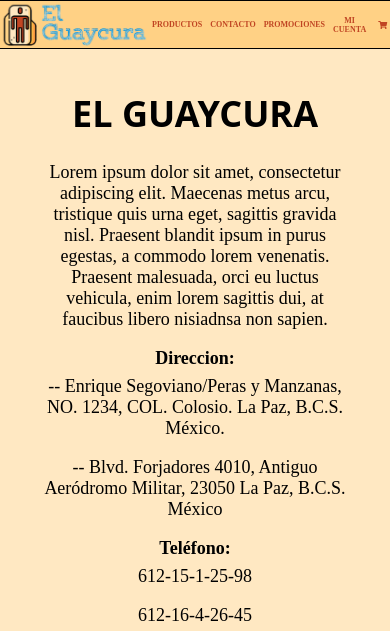
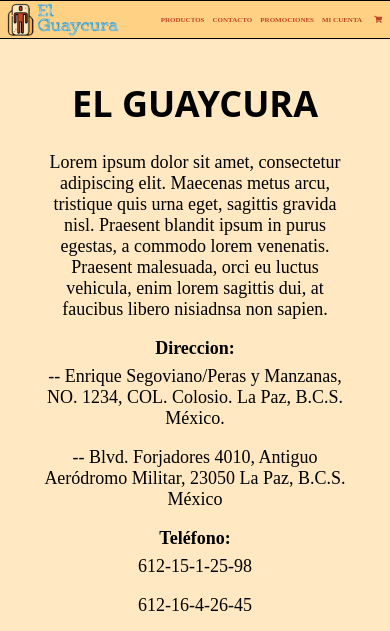
Before and after one commit to AngelFarid/El-Guaycura, a plain HTML site: page contacto.html in a window 390 px wide. Shown: the top 631 px of the page. Drawn offline with Linux system fonts and the light colour scheme.

Commit message:
Update style.css

```diff
--- a/css/style.css
+++ b/css/style.css
@@ -132,6 +132,10 @@ a, footer{
     display: flex;
     float: left;
     text-align: center;
+    justify-content: space-around;
+}
+.container-producto2{
+    inline-size: -webkit-fill-available;
 }
 .columna{
     width: 25%;
@@ -340,7 +344,7 @@ iframe{
         height: 240px;
    }
    a,footer{
-        font-size: 10px;
+        font-size: 9px;
     }
     .btn {
         margin-right: 30px;
@@ -440,8 +444,11 @@ iframe{
 }
 
 @media screen and (max-width: 452px){
+    .logo {
+        height: 35px;
+    }
     .barra-opciones, .fa-shopping-cart {
-        font-size: 8px;
+        font-size: 7px;
         margin: 2px;
     }
     .container, .centro, .barra{
```
